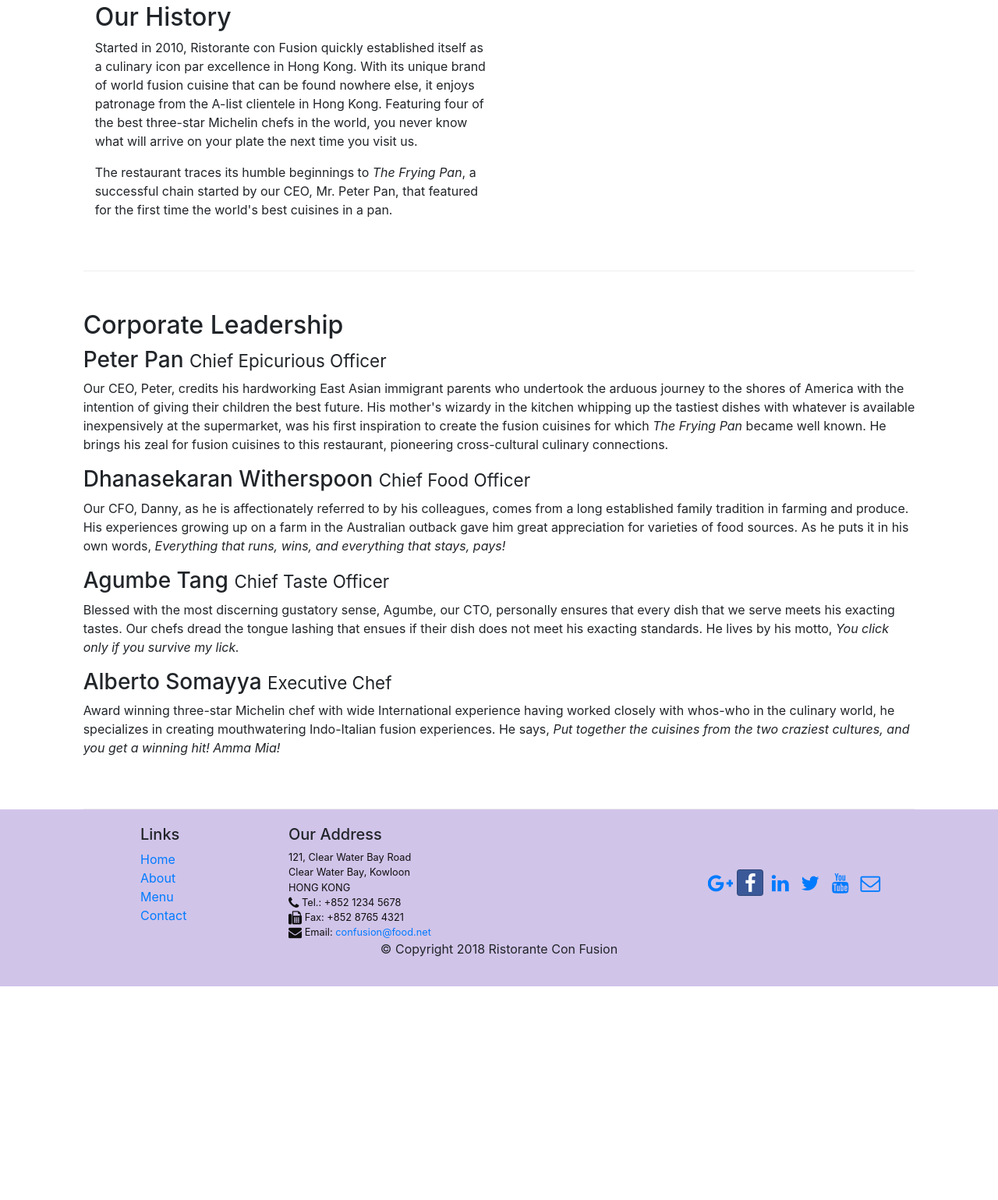
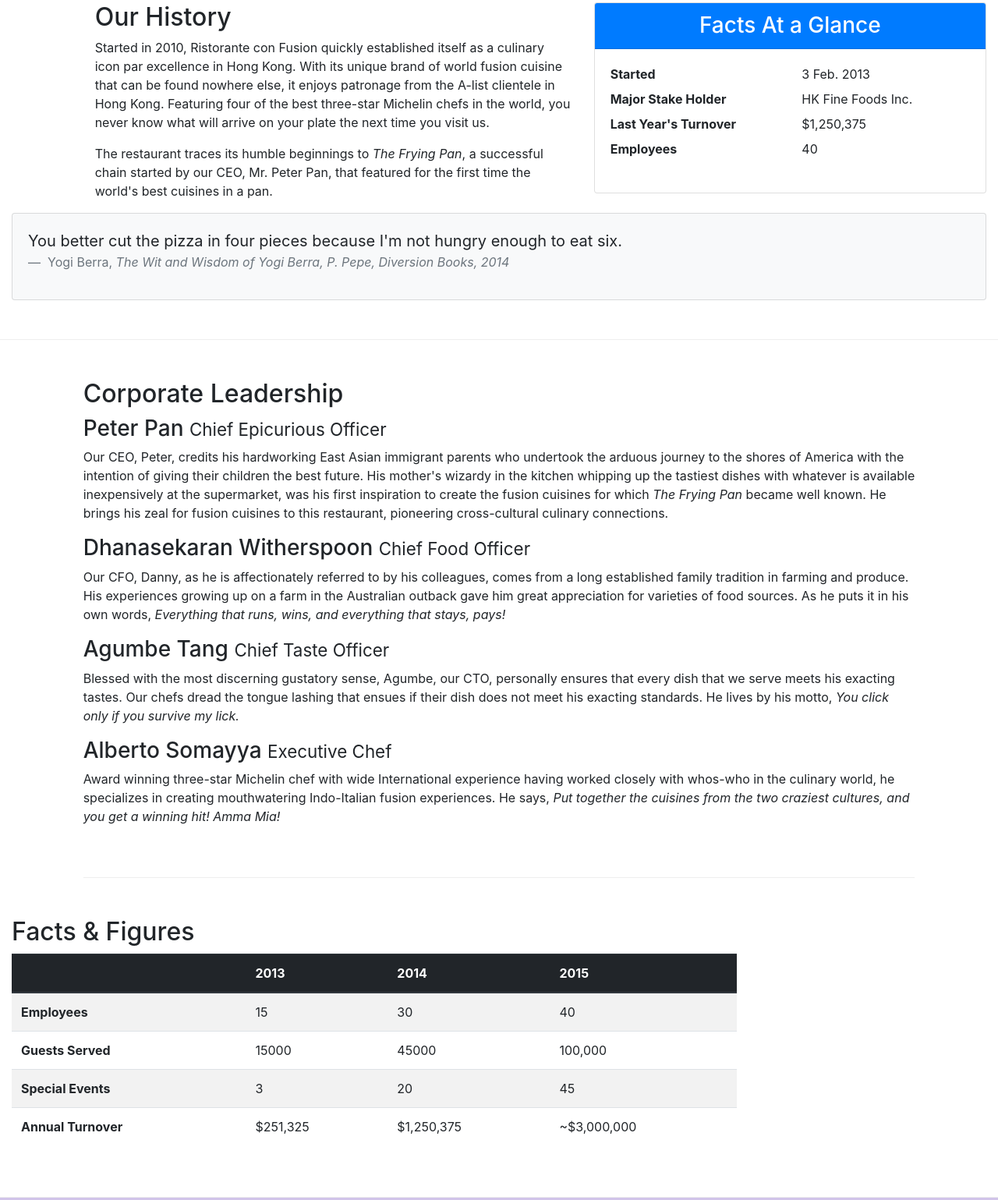
Before and after one commit to hamzaelmorabit/bootstrapCoursera, a website: page aboutus.html in a window 1280 px wide. Shown: the part 645-2184 px from the top of the page at 78% size. Before the commit the page ends 1910 px from the top, so only its background shows below. Drawn offline with nearby package versions, Linux system fonts and the light colour scheme.

Commit message:
cards and table

```diff
--- a/aboutus.html
+++ b/aboutus.html
@@ -94,8 +94,8 @@
         </div>
       </div>
 
-      <div class="row row-content col-sm-10 justify-content-center">
-        <div class="col-12 col-sm-6">
+      <div class="row row-content">
+        <div class="col-12 offset-1 col-sm-6">
           <h2>Our History</h2>
           <p>
             Started in 2010, Ristorante con Fusion quickly established itself as
@@ -112,7 +112,43 @@
             cuisines in a pan.
           </p>
         </div>
-        <div class="col-12 col-sm col-md"></div>
+        <div class="col-12 col-sm-6 col-md">
+          <div class="card">
+            <h3 class="card-header bg-primary text-center text-white">
+              Facts At a Glance
+            </h3>
+
+            <div class="card-body">
+              <dl class="row">
+                <dt class="col-6">Started</dt>
+                <dd class="col-6">3 Feb. 2013</dd>
+                <dt class="col-6">Major Stake Holder</dt>
+                <dd class="col-6">HK Fine Foods Inc.</dd>
+                <dt class="col-6">Last Year's Turnover</dt>
+                <dd class="col-6">$1,250,375</dd>
+                <dt class="col-6">Employees</dt>
+                <dd class="col-6">40</dd>
+              </dl>
+            </div>
+          </div>
+        </div>
+        <div class="col-12">
+          <div class="card card-body bg-light">
+            <blockquote class="blockquote">
+              <p class="mb-0">
+                You better cut the pizza in four pieces because I'm not hungry
+                enough to eat six.
+              </p>
+              <footer class="blockquote-footer">
+                Yogi Berra,
+                <cite title="Source Title"
+                  >The Wit and Wisdom of Yogi Berra, P. Pepe, Diversion Books,
+                  2014</cite
+                >
+              </footer>
+            </blockquote>
+          </div>
+        </div>
       </div>
 
       <div class="row row-content col-sm-10 justify-content-center">
@@ -161,6 +197,50 @@
             >
           </p>
         </div>
+      </div>
+      <div class="row row-content">
+        <div class="col-12 col-sm-9">
+          <h2>Facts &amp; Figures</h2>
+          <div class="table-responsive">
+            <table class="table table-striped">
+              <thead class="thead-dark">
+                <tr>
+                  <th>&nbsp;</th>
+                  <th>2013</th>
+                  <th>2014</th>
+                  <th>2015</th>
+                </tr>
+              </thead>
+              <tbody>
+                <tr>
+                  <th>Employees</th>
+                  <td>15</td>
+                  <td>30</td>
+                  <td>40</td>
+                </tr>
+                <tr>
+                  <th>Guests Served</th>
+                  <td>15000</td>
+                  <td>45000</td>
+                  <td>100,000</td>
+                </tr>
+                <tr>
+                  <th>Special Events</th>
+                  <td>3</td>
+                  <td>20</td>
+                  <td>45</td>
+                </tr>
+                <tr>
+                  <th>Annual Turnover</th>
+                  <td>$251,325</td>
+                  <td>$1,250,375</td>
+                  <td>~$3,000,000</td>
+                </tr>
+              </tbody>
+            </table>
+          </div>
+        </div>
+        <div class="col-12 col-sm-3"></div>
       </div>
     </div>
 
```
